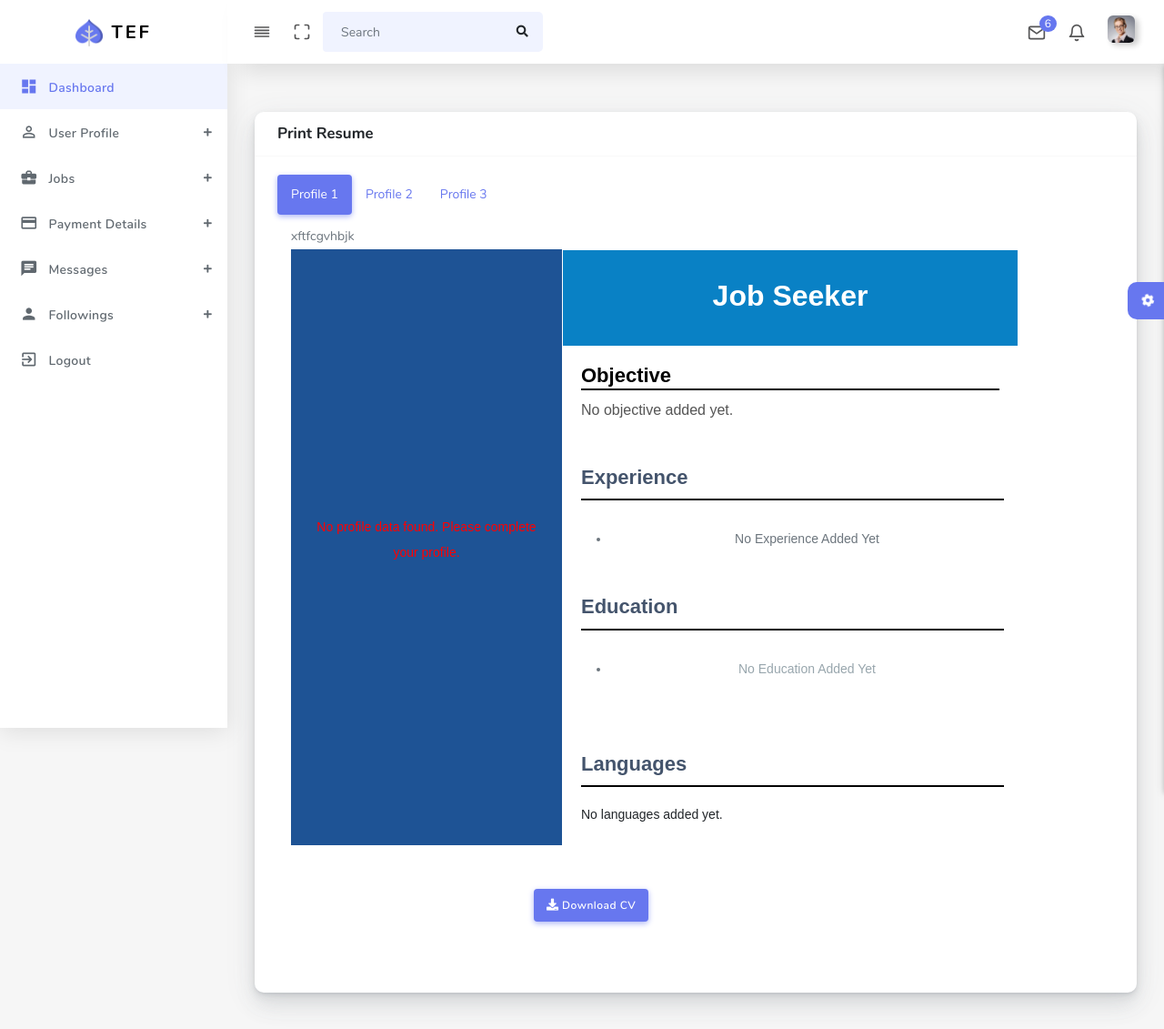
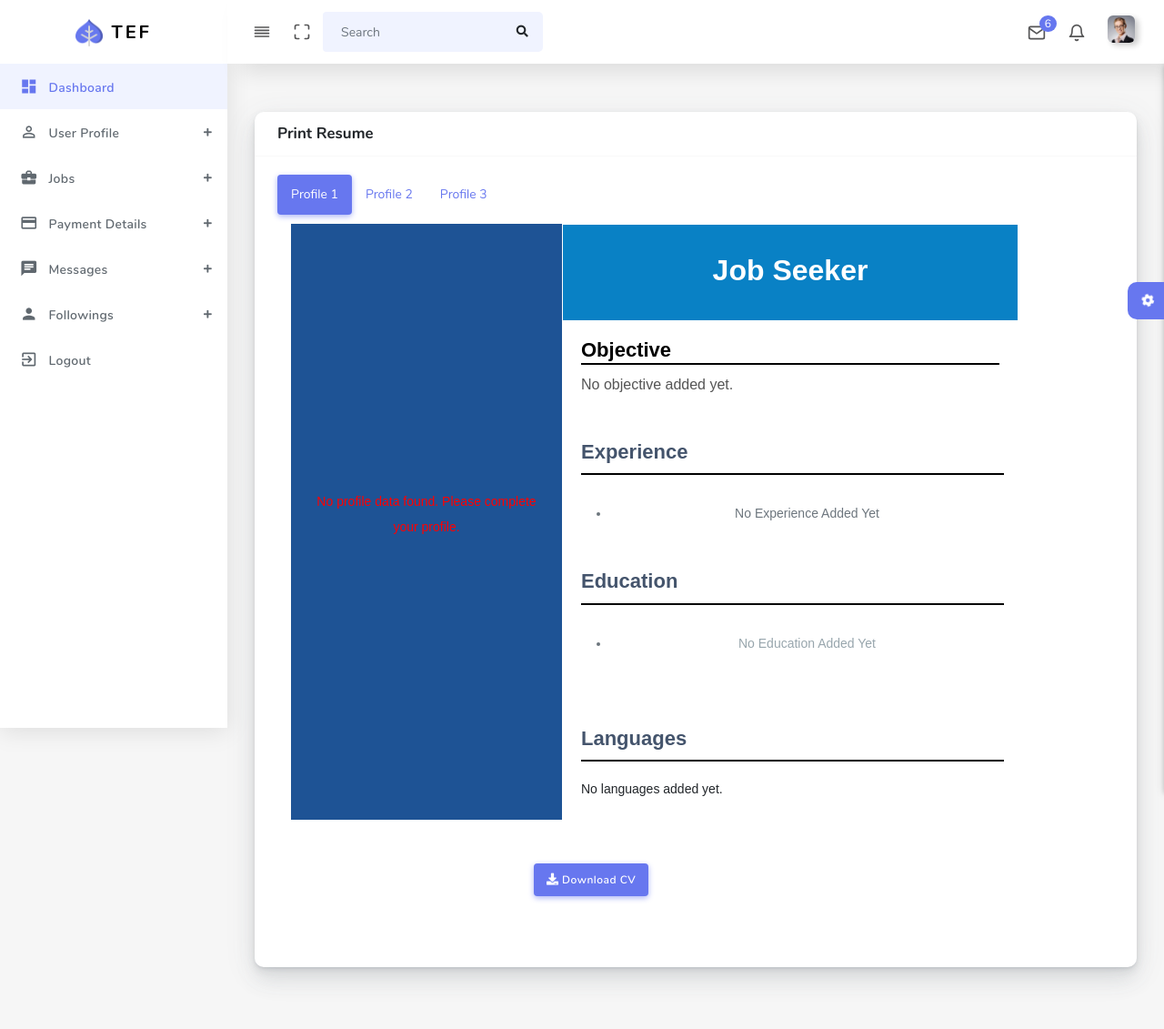
Before and after one commit to noorjaveria976/job_dashboard, a PHP site: page /job_seeker/profile.php in a window 1280 px wide. Shown: the top 1131 px of the page at 91% size. Run offline with PHP 8.4, Linux system fonts and the light colour scheme; the visitor is signed in with stand-in values (Sample User, id 1); data that the repository does not hold is empty.

Commit message:
profile done

```diff
--- a/job_seeker/profile.php
+++ b/job_seeker/profile.php
@@ -240,9 +240,7 @@
                                 </table>
                               </td>
                               <!-- my_profile.php ended -->
-<div class="rytguhjb">
-  xftfcgvhbjk
-</div>
+
                               <!-- RIGHT PANEL -->
                               <td width="500" valign="top" style="font-family:Arial, Helvetica, sans-serif; vertical-align: top;">
 
```
